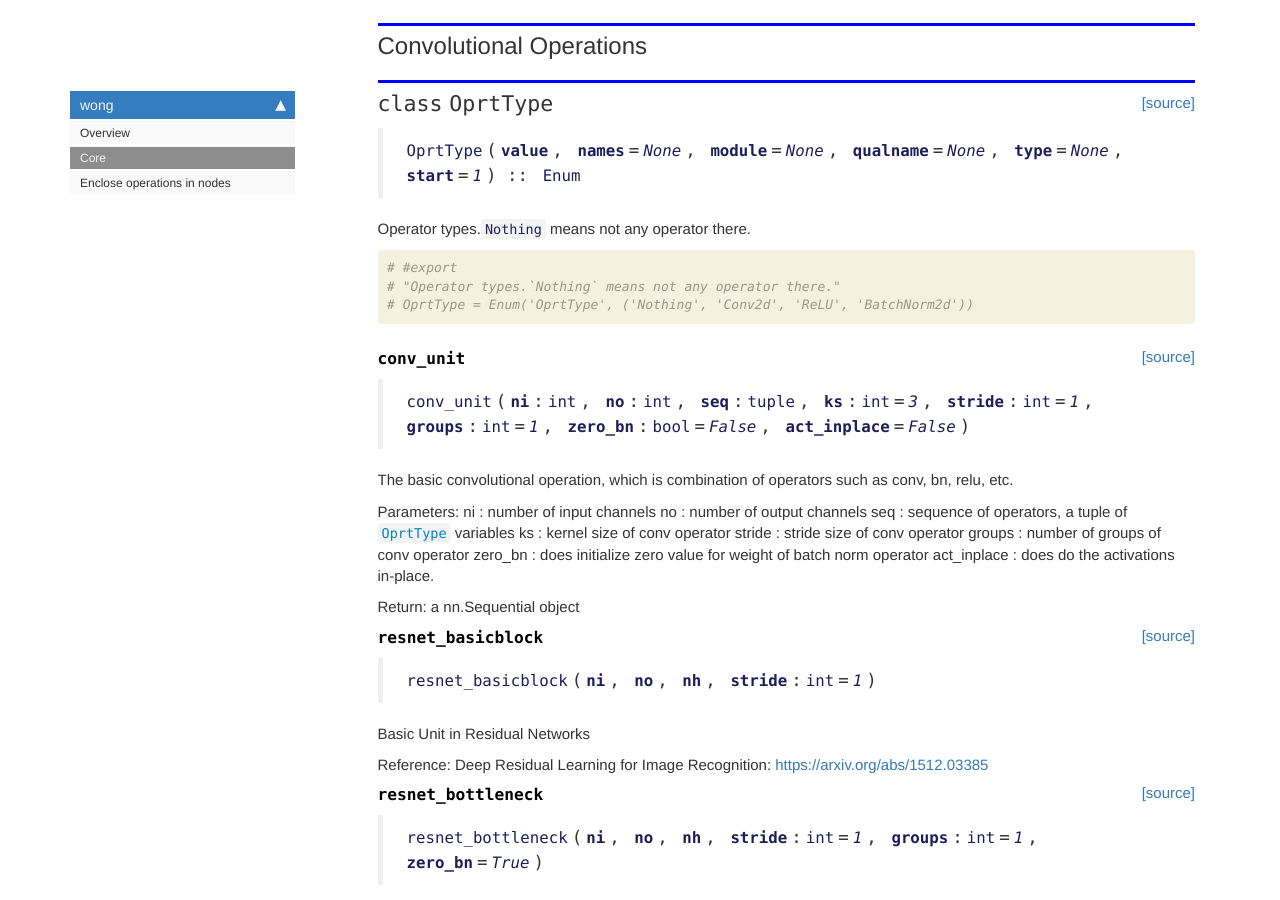
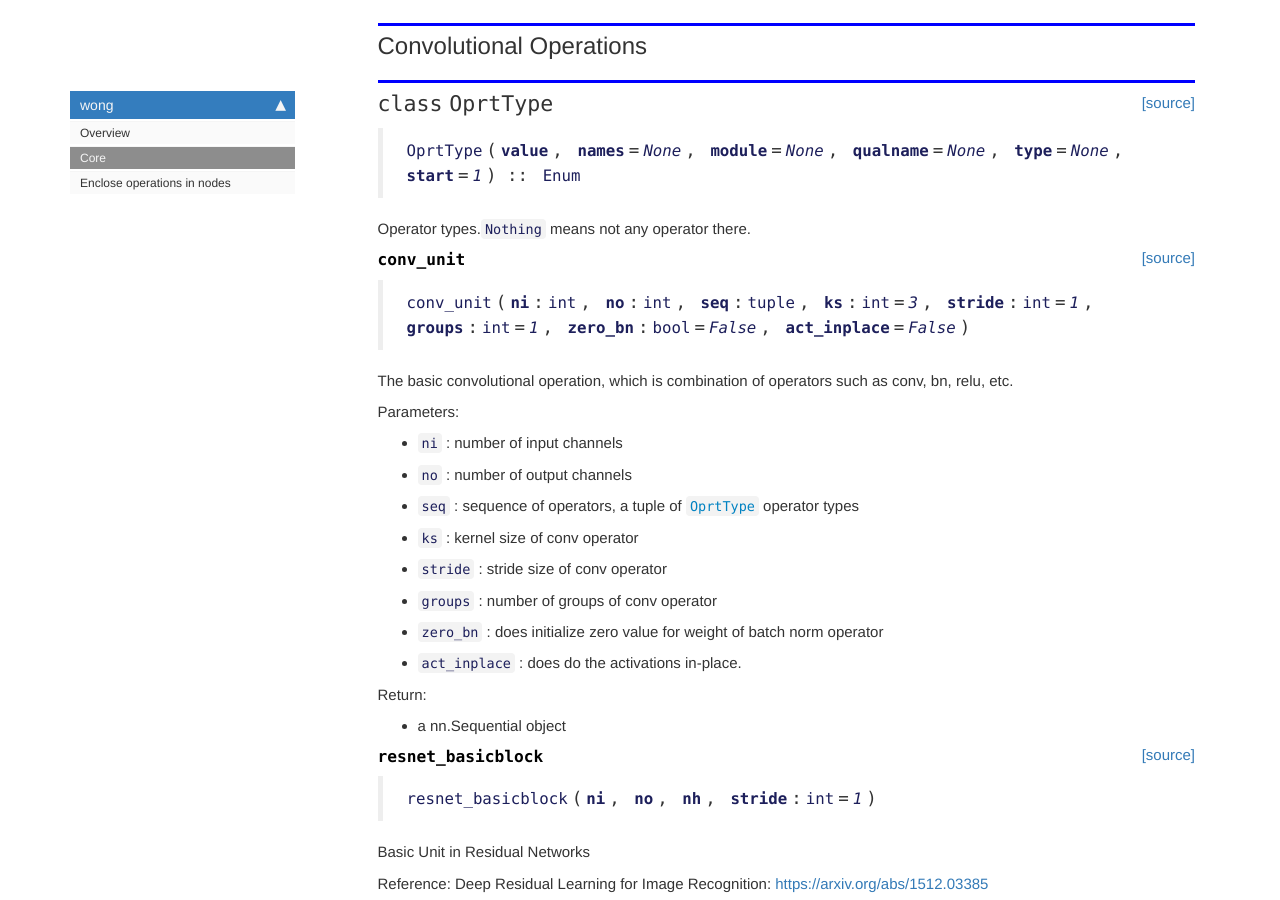
Before and after one commit to keepsimpler/wong, a Jekyll site: the page built from docs/core.html, in a window 1280 px wide and 900 px high, scrolled down 574 px. Built offline with Jekyll 4.4.1, drawn with Linux system fonts in a browser that asks for light colours; nearby versions of some CDN libraries; comment, search, counter and statistics services are not loaded; some of the changed text lies outside the part shown.

Commit message:
modify docs

```diff
--- a/docs/core.html
+++ b/docs/core.html
@@ -59,21 +59,6 @@ summary: "All the basic functions and classes"
 
 </div>
 <div class="cell border-box-sizing code_cell rendered">
-<div class="input">
-
-<div class="inner_cell">
-    <div class="input_area">
-<div class=" highlight hl-ipython3"><pre><span></span><span class="c1"># #export</span>
-<span class="c1"># &quot;Operator types.`Nothing` means not any operator there.&quot;</span>
-<span class="c1"># OprtType = Enum(&#39;OprtType&#39;, (&#39;Nothing&#39;, &#39;Conv2d&#39;, &#39;ReLU&#39;, &#39;BatchNorm2d&#39;))</span>
-</pre></div>
-
-    </div>
-</div>
-</div>
-
-</div>
-<div class="cell border-box-sizing code_cell rendered">
 
 </div>
 <div class="cell border-box-sizing code_cell rendered">
@@ -88,17 +73,6 @@ summary: "All the basic functions and classes"
 <h4 id="conv_unit" class="doc_header"><code>conv_unit</code><a href="https://github.com/keepsimpler/wong/tree/master/wong/core.py#L22" class="source_link" style="float:right">[source]</a></h4><blockquote><p><code>conv_unit</code>(<strong><code>ni</code></strong>:<code>int</code>, <strong><code>no</code></strong>:<code>int</code>, <strong><code>seq</code></strong>:<code>tuple</code>, <strong><code>ks</code></strong>:<code>int</code>=<em><code>3</code></em>, <strong><code>stride</code></strong>:<code>int</code>=<em><code>1</code></em>, <strong><code>groups</code></strong>:<code>int</code>=<em><code>1</code></em>, <strong><code>zero_bn</code></strong>:<code>bool</code>=<em><code>False</code></em>, <strong><code>act_inplace</code></strong>=<em><code>False</code></em>)</p>
 </blockquote>
 <p>The basic convolutional operation, which is combination of operators such as conv, bn, relu, etc.</p>
-<p>Parameters:
-ni : number of input channels
-no : number of output channels
-seq : sequence of operators, a tuple of <a href="core.html#OprtType"><code>OprtType</code></a> variables
-ks : kernel size of conv operator
-stride : stride size of conv operator
-groups : number of groups of conv operator
-zero_bn : does initialize zero value for weight of batch norm operator
-act_inplace : does do the activations in-place.</p>
-<p>Return:
-a nn.Sequential object</p>
 
 </div>
 
@@ -107,6 +81,27 @@ a nn.Sequential object</p>
 </div>
 </div>
 
+</div>
+<div class="cell border-box-sizing text_cell rendered"><div class="inner_cell">
+<div class="text_cell_render border-box-sizing rendered_html">
+<p>Parameters:</p>
+<ul>
+<li><code>ni</code> : number of input channels</li>
+<li><code>no</code> : number of output channels</li>
+<li><code>seq</code> : sequence of operators, a tuple of <a href="core.html#OprtType"><code>OprtType</code></a> operator types</li>
+<li><code>ks</code> : kernel size of conv operator</li>
+<li><code>stride</code> : stride size of conv operator</li>
+<li><code>groups</code> : number of groups of conv operator</li>
+<li><code>zero_bn</code> : does initialize zero value for weight of batch norm operator</li>
+<li><code>act_inplace</code> : does do the activations in-place.</li>
+</ul>
+<p>Return:</p>
+<ul>
+<li>a nn.Sequential object</li>
+</ul>
+
+</div>
+</div>
 </div>
 <div class="cell border-box-sizing code_cell rendered">
 
@@ -123,7 +118,7 @@ a nn.Sequential object</p>
 
 
 <div class="output_markdown rendered_html output_subarea ">
-<h4 id="resnet_basicblock" class="doc_header"><code>resnet_basicblock</code><a href="https://github.com/keepsimpler/wong/tree/master/wong/core.py#L69" class="source_link" style="float:right">[source]</a></h4><blockquote><p><code>resnet_basicblock</code>(<strong><code>ni</code></strong>, <strong><code>no</code></strong>, <strong><code>nh</code></strong>, <strong><code>stride</code></strong>:<code>int</code>=<em><code>1</code></em>)</p>
+<h4 id="resnet_basicblock" class="doc_header"><code>resnet_basicblock</code><a href="https://github.com/keepsimpler/wong/tree/master/wong/core.py#L55" class="source_link" style="float:right">[source]</a></h4><blockquote><p><code>resnet_basicblock</code>(<strong><code>ni</code></strong>, <strong><code>no</code></strong>, <strong><code>nh</code></strong>, <strong><code>stride</code></strong>:<code>int</code>=<em><code>1</code></em>)</p>
 </blockquote>
 <p>Basic Unit in Residual Networks</p>
 <p>Reference:
@@ -147,7 +142,7 @@ Deep Residual Learning for Image Recognition:
 
 
 <div class="output_markdown rendered_html output_subarea ">
-<h4 id="resnet_bottleneck" class="doc_header"><code>resnet_bottleneck</code><a href="https://github.com/keepsimpler/wong/tree/master/wong/core.py#L80" class="source_link" style="float:right">[source]</a></h4><blockquote><p><code>resnet_bottleneck</code>(<strong><code>ni</code></strong>, <strong><code>no</code></strong>, <strong><code>nh</code></strong>, <strong><code>stride</code></strong>:<code>int</code>=<em><code>1</code></em>, <strong><code>groups</code></strong>:<code>int</code>=<em><code>1</code></em>, <strong><code>zero_bn</code></strong>=<em><code>True</code></em>)</p>
+<h4 id="resnet_bottleneck" class="doc_header"><code>resnet_bottleneck</code><a href="https://github.com/keepsimpler/wong/tree/master/wong/core.py#L66" class="source_link" style="float:right">[source]</a></h4><blockquote><p><code>resnet_bottleneck</code>(<strong><code>ni</code></strong>, <strong><code>no</code></strong>, <strong><code>nh</code></strong>, <strong><code>stride</code></strong>:<code>int</code>=<em><code>1</code></em>, <strong><code>groups</code></strong>:<code>int</code>=<em><code>1</code></em>, <strong><code>zero_bn</code></strong>=<em><code>True</code></em>)</p>
 </blockquote>
 <p>Bottleneck Unit in Residual Networks</p>
 <p>Reference:
@@ -174,7 +169,7 @@ Deep Residual Learning for Image Recognition:
 
 
 <div class="output_markdown rendered_html output_subarea ">
-<h4 id="xception" class="doc_header"><code>xception</code><a href="https://github.com/keepsimpler/wong/tree/master/wong/core.py#L93" class="source_link" style="float:right">[source]</a></h4><blockquote><p><code>xception</code>(<strong><code>ni</code></strong>:<code>int</code>, <strong><code>no</code></strong>:<code>int</code>, <strong><code>nh</code></strong>:<code>int</code>, <strong><code>ks</code></strong>:<code>int</code>=<em><code>3</code></em>, <strong><code>stride</code></strong>:<code>int</code>=<em><code>1</code></em>, <strong><code>zero_bn</code></strong>:<code>bool</code>=<em><code>False</code></em>)</p>
+<h4 id="xception" class="doc_header"><code>xception</code><a href="https://github.com/keepsimpler/wong/tree/master/wong/core.py#L79" class="source_link" style="float:right">[source]</a></h4><blockquote><p><code>xception</code>(<strong><code>ni</code></strong>:<code>int</code>, <strong><code>no</code></strong>:<code>int</code>, <strong><code>nh</code></strong>:<code>int</code>, <strong><code>ks</code></strong>:<code>int</code>=<em><code>3</code></em>, <strong><code>stride</code></strong>:<code>int</code>=<em><code>1</code></em>, <strong><code>zero_bn</code></strong>:<code>bool</code>=<em><code>False</code></em>)</p>
 </blockquote>
 <p>Basic unit in xception networks.</p>
 <p>Reference:
@@ -207,7 +202,7 @@ Xception: Deep Learning with Depthwise Separable Convolutions:
 
 
 <div class="output_markdown rendered_html output_subarea ">
-<h2 id="IdentityMapping" class="doc_header"><code>class</code> <code>IdentityMapping</code><a href="https://github.com/keepsimpler/wong/tree/master/wong/core.py#L106" class="source_link" style="float:right">[source]</a></h2><blockquote><p><code>IdentityMapping</code>(<strong><code>ni</code></strong>:<code>int</code>, <strong><code>no</code></strong>:<code>int</code>, <strong><code>stride</code></strong>:<code>int</code>=<em><code>1</code></em>, <strong><code>pooling_type</code></strong>:<code>str</code>=<em><code>'max'</code></em>) :: <code>Module</code></p>
+<h2 id="IdentityMapping" class="doc_header"><code>class</code> <code>IdentityMapping</code><a href="https://github.com/keepsimpler/wong/tree/master/wong/core.py#L92" class="source_link" style="float:right">[source]</a></h2><blockquote><p><code>IdentityMapping</code>(<strong><code>ni</code></strong>:<code>int</code>, <strong><code>no</code></strong>:<code>int</code>, <strong><code>stride</code></strong>:<code>int</code>=<em><code>1</code></em>, <strong><code>pooling_type</code></strong>:<code>str</code>=<em><code>'max'</code></em>) :: <code>Module</code></p>
 </blockquote>
 <p>Identity Mapping between input and output, four cases:</p>
 <ol>
@@ -247,11 +242,11 @@ maxpool or avgpool</li>
 
 
 <div class="output_markdown rendered_html output_subarea ">
-<h2 id="Classifier" class="doc_header"><code>class</code> <code>Classifier</code><a href="https://github.com/keepsimpler/wong/tree/master/wong/core.py#L138" class="source_link" style="float:right">[source]</a></h2><blockquote><p><code>Classifier</code>(<strong><code>ni</code></strong>, <strong><code>no</code></strong>) :: <code>Module</code></p>
+<h2 id="Classifier" class="doc_header"><code>class</code> <code>Classifier</code><a href="https://github.com/keepsimpler/wong/tree/master/wong/core.py#L124" class="source_link" style="float:right">[source]</a></h2><blockquote><p><code>Classifier</code>(<strong><code>ni</code></strong>, <strong><code>no</code></strong>) :: <code>Module</code></p>
 </blockquote>
-<p>Usually work as the final operator for image processing (classification, object detection, etc.)
-Including:
-an average pooling op, which downsampling image resolution to 1x1
+<p>Usually work as the final operator for image processing (classification, object detection, etc.)</p>
+<p>Including:
+an average pooling op, which downsampling image resolution to 1x1.
 a linear op, which perform classification.</p>
 
 </div>
@@ -280,8 +275,9 @@ a linear op, which perform classification.</p>
 
 
 <div class="output_markdown rendered_html output_subarea ">
-<h4 id="init_cnn" class="doc_header"><code>init_cnn</code><a href="https://github.com/keepsimpler/wong/tree/master/wong/core.py#L158" class="source_link" style="float:right">[source]</a></h4><blockquote><p><code>init_cnn</code>(<strong><code>m</code></strong>)</p>
+<h4 id="init_cnn" class="doc_header"><code>init_cnn</code><a href="https://github.com/keepsimpler/wong/tree/master/wong/core.py#L144" class="source_link" style="float:right">[source]</a></h4><blockquote><p><code>init_cnn</code>(<strong><code>m</code></strong>)</p>
 </blockquote>
+<p>copy from <a href="https://github.com/fastai/fastai/blob/master/fastai/vision/models/xresnet.py">https://github.com/fastai/fastai/blob/master/fastai/vision/models/xresnet.py</a></p>
 
 </div>
 
@@ -303,7 +299,7 @@ a linear op, which perform classification.</p>
 
 
 <div class="output_markdown rendered_html output_subarea ">
-<h4 id="num_params" class="doc_header"><code>num_params</code><a href="https://github.com/keepsimpler/wong/tree/master/wong/core.py#L165" class="source_link" style="float:right">[source]</a></h4><blockquote><p><code>num_params</code>(<strong><code>net</code></strong>:<code>Module</code>)</p>
+<h4 id="num_params" class="doc_header"><code>num_params</code><a href="https://github.com/keepsimpler/wong/tree/master/wong/core.py#L152" class="source_link" style="float:right">[source]</a></h4><blockquote><p><code>num_params</code>(<strong><code>net</code></strong>:<code>Module</code>)</p>
 </blockquote>
 <p>Number of parameters of a neural network</p>
 
```
Also changed, not shown: wong/core.py (+3 -16 lines), 1 other file.
